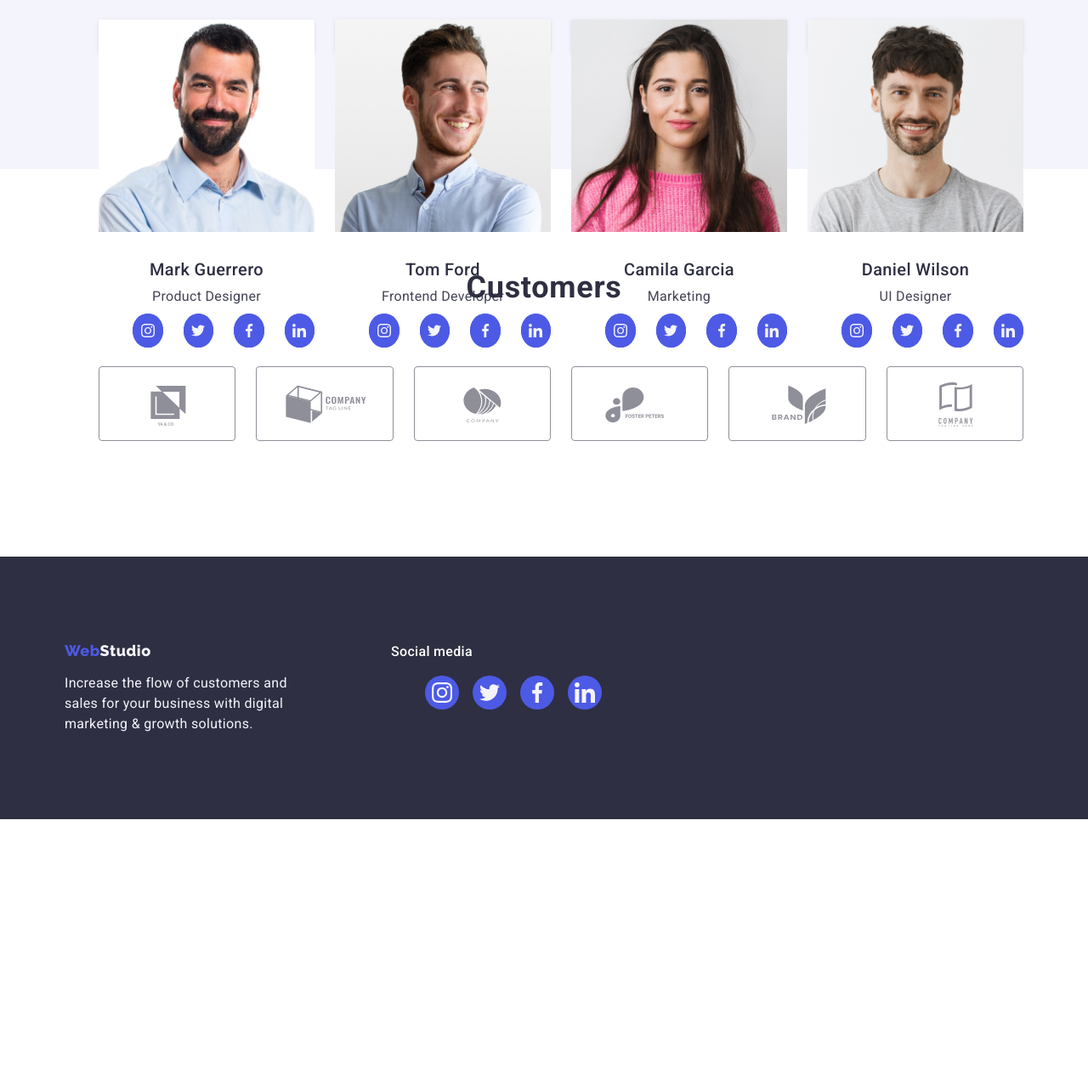
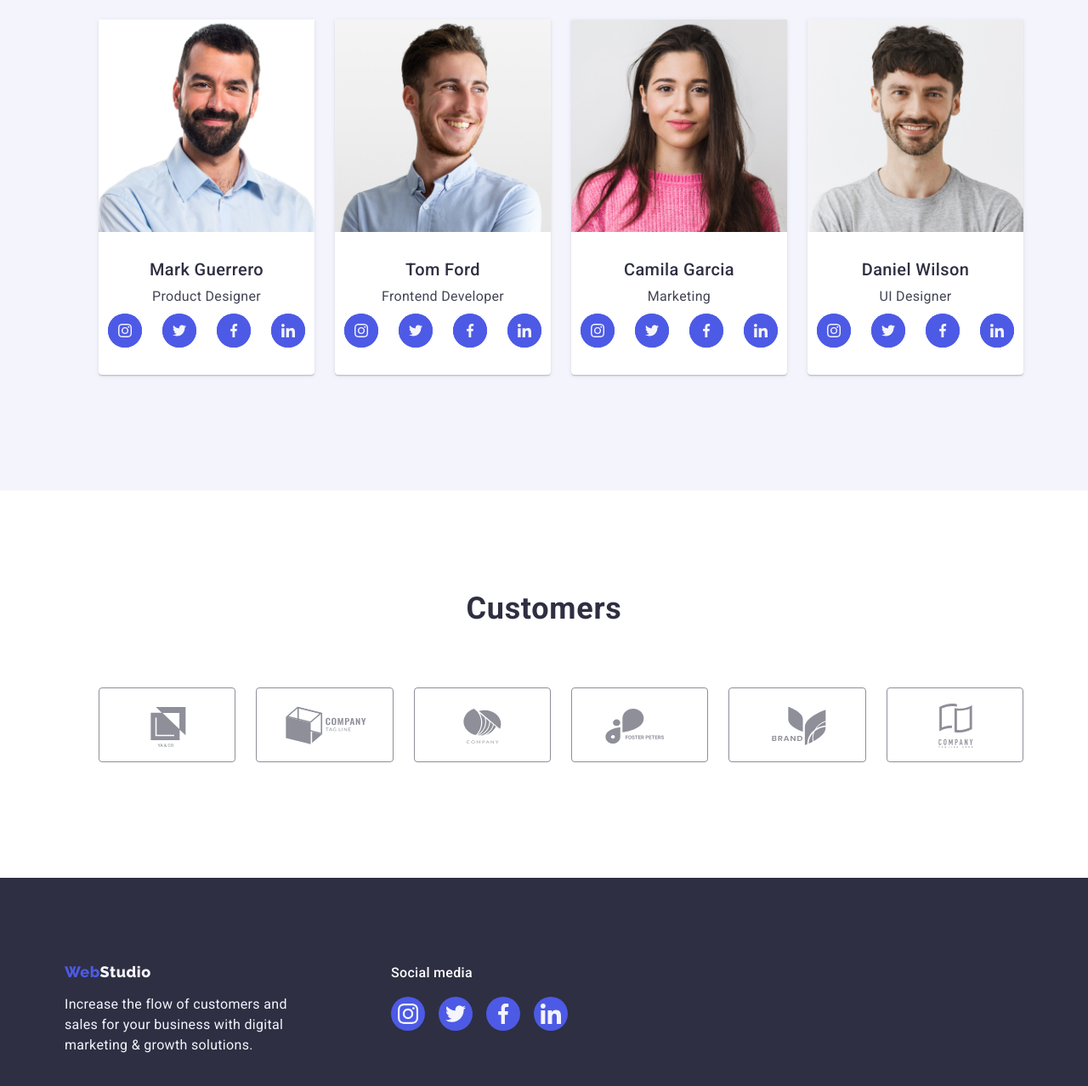
Before and after one commit to SerAnatoliy/goit-markup-hw-04, a plain HTML site: page index.html in a window 1280 px wide. Shown: the part 1971-3249 px from the top of the page at 85% size. Before the commit the page ends 2935 px from the top, so only its background shows below. Drawn offline with nearby package versions, Linux system fonts and the light colour scheme.

Commit message:
minor-fixes

```diff
--- a/css/styles.css
+++ b/css/styles.css
@@ -333,8 +333,6 @@ img {
 }
 
 .member-team {
-    width: 40px;
-    height: 40px;
     background-color: #ffffff;
     width: calc((100% - 72px) / 4);
     border-radius: 0px 0px 4px 4px;
@@ -362,6 +360,7 @@ img {
     justify-content: center;
     gap: 24px;
     margin-top: 8px;
+    padding: 0;
 }
 
 .social-network-team {
@@ -428,7 +427,7 @@ img {
 
 .customer-link:focus {
     border-color: #404bbf;
-    color: #404bbf;
+    background-color: #404bbf;
     fill: #404bbf;
 }
 
@@ -502,6 +501,7 @@ img {
     align-items: center;
     justify-content: start;
     gap: 16px;
+    padding: 0;
 
 }
 
```
Also changed, not shown: portfolio.html (+5 -2 lines).
